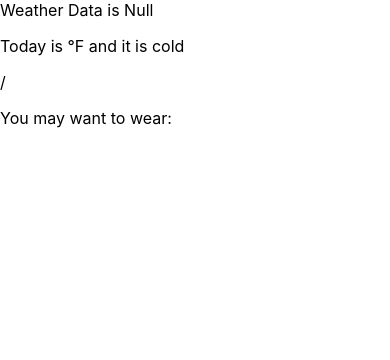
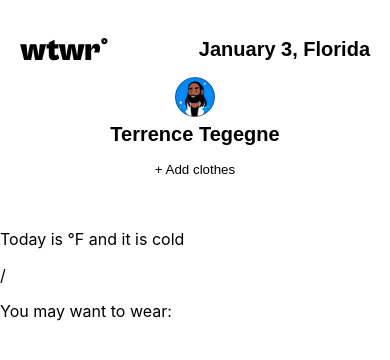
Before and after one commit to Soysauc/se_project_react, a React (Create React App) app: page / in a window 390 px wide. Shown: the top 360 px of the page. Built offline with nearby package versions, Linux system fonts and the light colour scheme.

Commit message:
temporary header

```diff
--- a/src/components/Header/Header.css
+++ b/src/components/Header/Header.css
@@ -0,0 +1,108 @@
+.header__container {
+  display: flex;
+  padding: 32px 40px 28px 40px;
+  font-family: "CabinetGrotesk-Regular", Arial, sans-serif;
+  font-size: 20px;
+  font-weight: 700;
+  line-height: 24px;
+  max-width: 1360px;
+  align-items: center;
+  margin: auto;
+}
+
+.header__logo {
+  margin-right: 24px;
+  grid-area: a;
+}
+
+.header__date {
+  margin-right: auto;
+  grid-area: b;
+}
+
+.header__add-button {
+  margin-right: 20px;
+  border: 0;
+  background-color: transparent;
+  grid-area: c;
+}
+
+.header__add-button:hover {
+  cursor: pointer;
+}
+
+.header__user-name {
+  margin-right: 12px;
+  grid-area: d;
+}
+
+.header__user-icon {
+  height: 40px;
+  width: 40px;
+  grid-area: e;
+}
+
+@media screen and (min-width: 707px) and (max-width: 900px) {
+  .header__container {
+    font-size: 15px;
+    padding: 20px;
+  }
+}
+
+@media screen and (min-width: 475px) and (max-width: 707px) {
+  .header__container {
+    display: grid;
+    grid-template-columns: 1fr auto;
+    grid-template-areas:
+      "a a b b b"
+      "c c d d e";
+    padding: 20px;
+  }
+  .header__date {
+    margin-right: 0;
+  }
+  .header__user-name {
+    margin-right: 0;
+    margin-left: auto;
+  }
+  .header__logo {
+    margin-right: 0;
+  }
+  .header__add-button {
+    margin-right: 0;
+  }
+  .header__user-icon {
+    padding-left: 10px;
+  }
+}
+
+@media screen and (max-width: 475px) {
+  .header__container {
+    display: grid;
+    grid-template-columns: 1fr;
+    grid-template-areas:
+      "a b"
+      "e e"
+      "d d"
+      "c c";
+    padding: 20px;
+  }
+  .header__date {
+    font-size: 20px;
+    padding-left: auto;
+  }
+  .header__user-name {
+    font-size: 20px;
+    margin: auto;
+  }
+  .header__user-icon {
+    margin: auto;
+    padding-bottom: 5px;
+  }
+  .header__add-button {
+    margin: 15px;
+  }
+  .header__logo {
+    margin-right: 0;
+  }
+}
--- a/src/components/Header/Header.js
+++ b/src/components/Header/Header.js
@@ -10,7 +10,7 @@ const currentDate = new Date().toLocaleString("default", {
 });
 
 const Header = ({ weatherData, handleAddClick }) => {
-  if (!weatherData) return <header> Weather Data is Null </header>;
+  // if (!weatherData) return <header> Weather Data is Null </header>;
 
   const username = "Terrence Tegegne";
 
@@ -19,12 +19,13 @@ const Header = ({ weatherData, handleAddClick }) => {
       <div className="header__container">
         <img src={logoPath} alt="wtrt logo" className="header__logo" />
         <h2 className="header__date">
-          {currentDate}, {weatherData.city}
+          January 3, Florida
+          {/* {currentDate}, {weatherData.city} */}
         </h2>
         <button
           onClick={handleAddClick}
           type="button"
-          className="navigation__button"
+          className="header__add-button"
         >
           + Add clothes
         </button>
```
